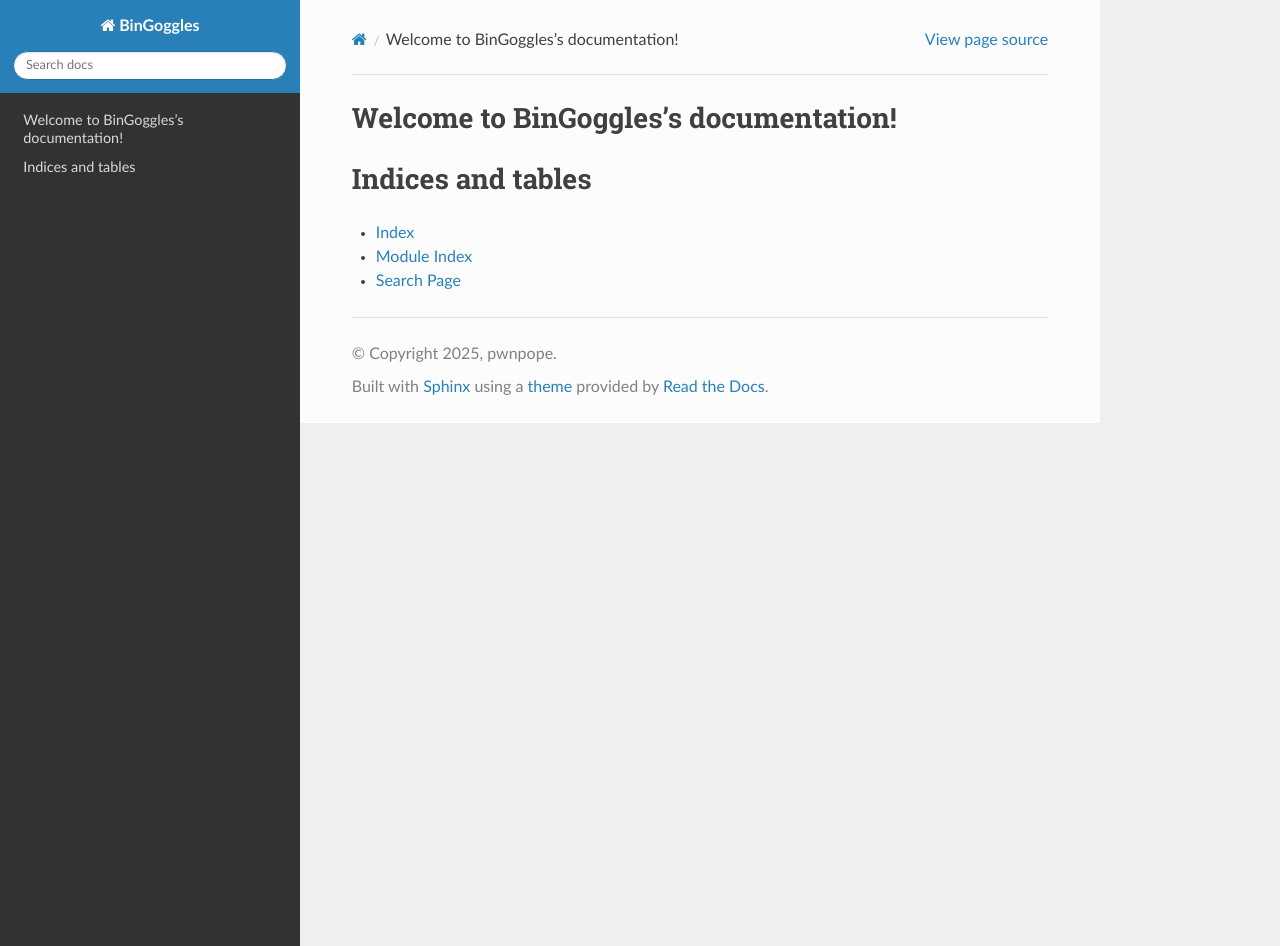
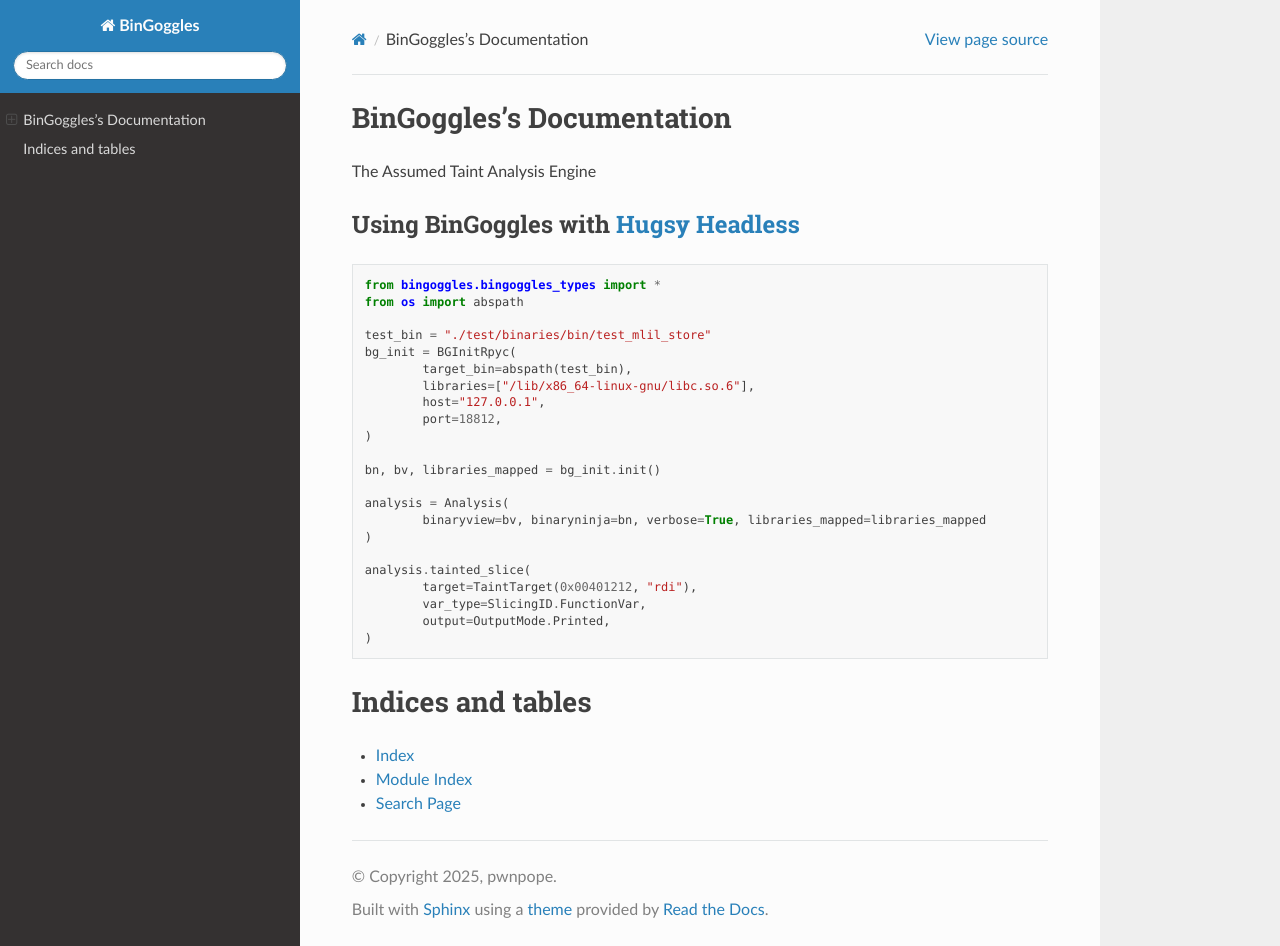
Before and after one commit to pwnpope/BinGoggles, a Sphinx documentation site: the page built from docs/source/index.rst, in a window 1280 px wide and 946 px high. Built offline with Sphinx 7.4.7 and the Read the Docs theme 3.1.0, drawn with Linux system fonts in a browser that asks for light colours.

Commit message:
fix imports/docstring; add basic landing page

```diff
--- a/bingoggles/__init__.py
+++ b/bingoggles/__init__.py
@@ -1,4 +1,3 @@
-from . import bingoggles_types
 from .bingoggles_types import *
 from .auxiliary import *
 from . import auxiliary
--- a/docs/source/index.rst
+++ b/docs/source/index.rst
@@ -3,8 +3,41 @@
    You can adapt this file completely to your liking, but it should at least
    contain the root `toctree` directive.
 
-Welcome to BinGoggles's documentation!
+BinGoggles's Documentation
 ======================================
+
+The Assumed Taint Analysis Engine
+
+Using BinGoggles with `Hugsy Headless <https://github.com/hugsy/binja-headless>`_
+---------------------------------------------------------------------------------
+
+
+.. code-block:: python
+
+	from bingoggles.bingoggles_types import *
+	from os import abspath
+
+	test_bin = "./test/binaries/bin/test_mlil_store"
+	bg_init = BGInitRpyc(
+		target_bin=abspath(test_bin),
+		libraries=["/lib/x86_64-linux-gnu/libc.so.6"],
+		host="127.0.0.1",
+		port=18812,
+	)
+
+	bn, bv, libraries_mapped = bg_init.init()
+
+	analysis = Analysis(
+		binaryview=bv, binaryninja=bn, verbose=True, libraries_mapped=libraries_mapped
+	)
+
+	analysis.tainted_slice(
+		target=TaintTarget(0x00401212, "rdi"),
+		var_type=SlicingID.FunctionVar,
+		output=OutputMode.Printed,
+	)
+
+
 
 .. toctree::
    :maxdepth: 2
```
Also changed, not shown: 2 other files.
